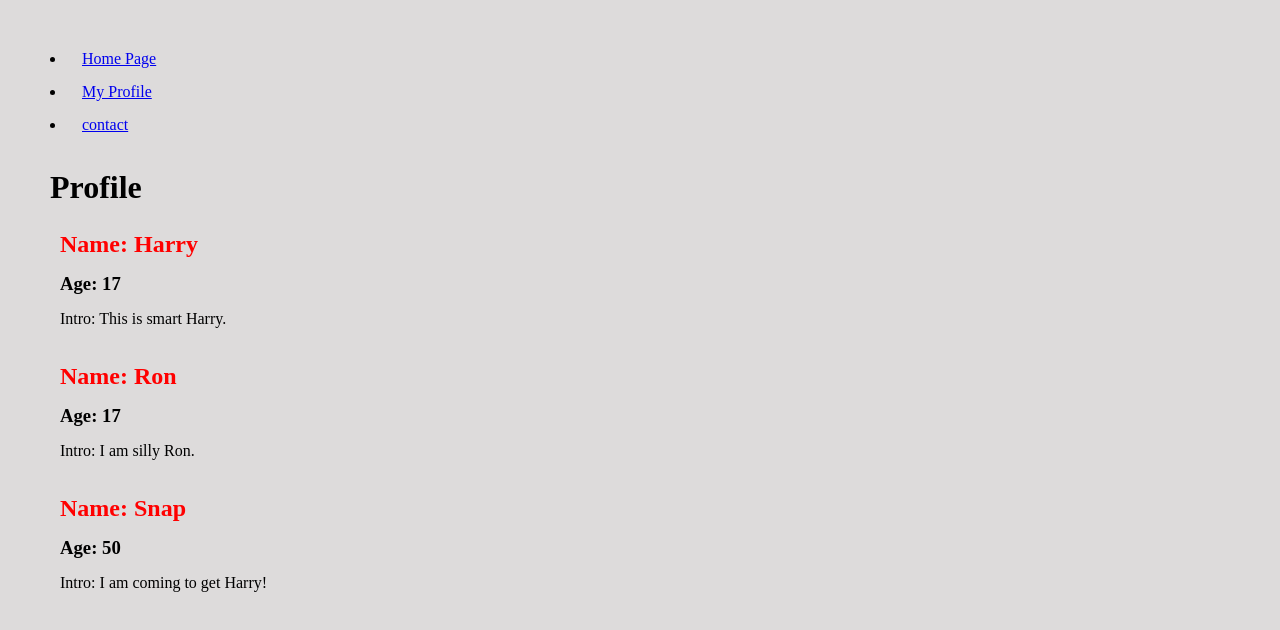
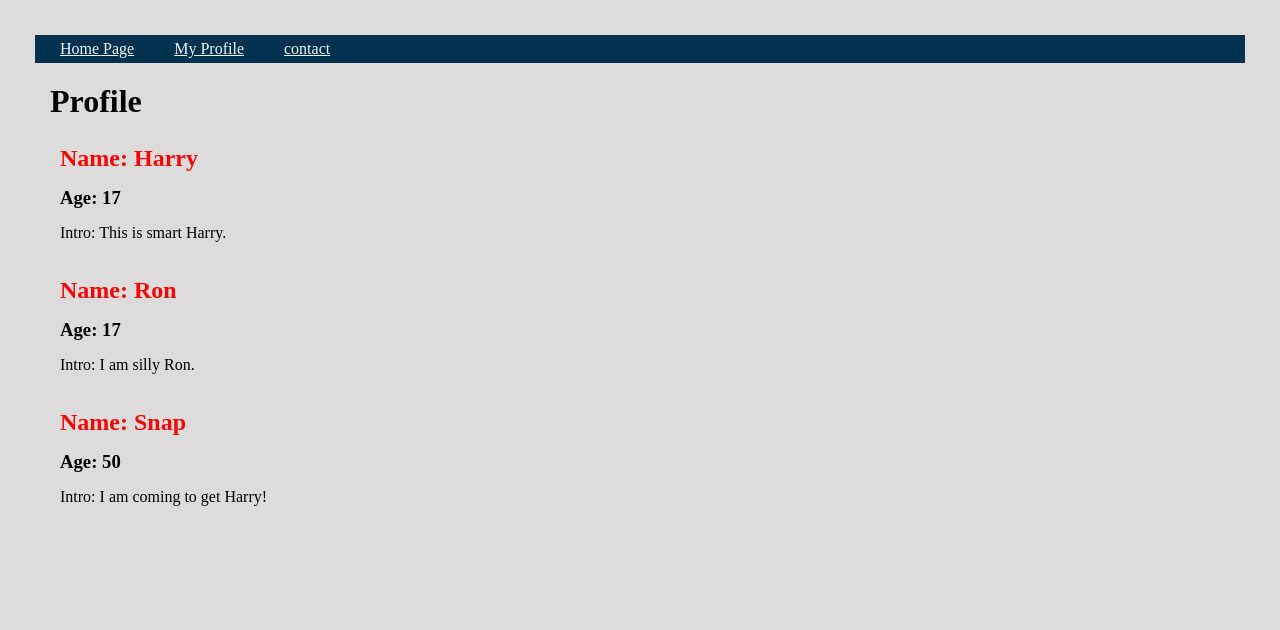
Before and after one commit to LiChenJoe/ReactFacts_CoursePractice1, a React (Create React App) app: page / in a window 1280 px wide. Shown: the top 630 px of the page. Built offline with nearby package versions, Linux system fonts and the light colour scheme.

Commit message:
style update

```diff
--- a/src/styles/style.css
+++ b/src/styles/style.css
@@ -1,2 +1,2 @@
-*{margin:5px;padding:5px;-webkit-box-sizing:0;box-sizing:0;background-color:#dddbdb}h2{color:red}
+*{margin:5px;padding:5px;-webkit-box-sizing:0;box-sizing:0;background-color:#dddbdb}h2{color:red}nav{background-color:#00324f}li{display:inline;background-color:#00324f}li>a{background-color:#00324f;color:aliceblue}
 /*# sourceMappingURL=style.css.map */
--- a/src/styles/style.scss
+++ b/src/styles/style.scss
@@ -8,3 +8,16 @@
 h2 {
   color: red;
 }
+nav {
+  background-color: rgb(0, 50, 79);
+}
+
+li {
+  display: inline;
+  background-color: rgb(0, 50, 79);
+}
+
+li > a {
+  background-color: rgb(0, 50, 79);
+  color: aliceblue;
+}
```
Also changed, not shown: 2 other files (tests, documents, lock files or other folders).
